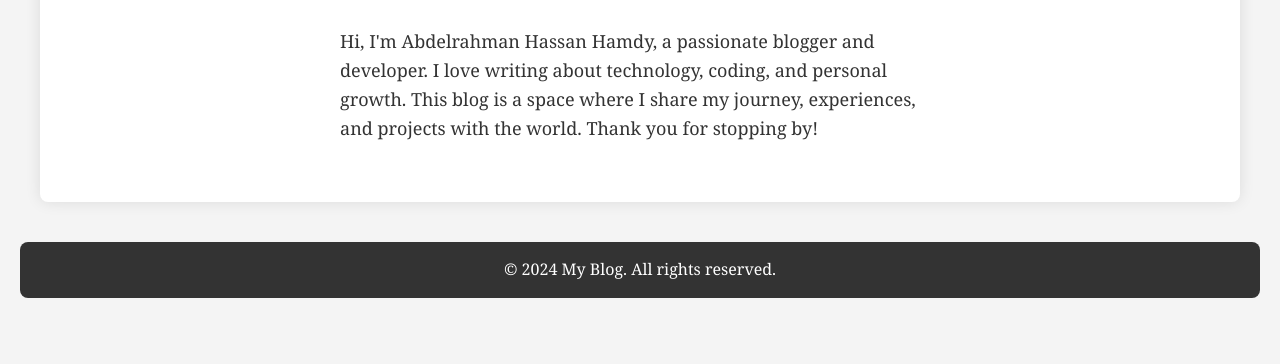
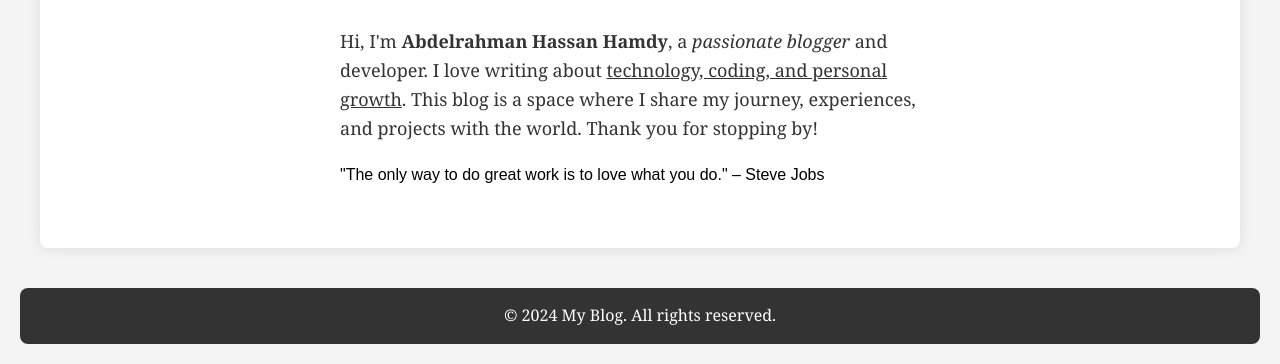
Before and after one commit to Abdurahman-hassan/myBlog, a plain HTML site: page about.html in a window 1280 px wide. Shown: the part 450-814 px from the top of the page. Drawn offline with Linux system fonts and the light colour scheme.

Commit message:
include <b> for bold, <em> for italic, and <u> for underline properties inside your paragraph tag and also include <blockquote>(opens in a new tab) in your project.

```diff
--- a/about.html
+++ b/about.html
@@ -26,9 +26,12 @@
         </aside>
         <h2>About Me</h2>
         <p>
-            Hi, I'm Abdelrahman Hassan Hamdy, a passionate blogger and developer. I love writing about technology, coding, and personal growth.
-            This blog is a space where I share my journey, experiences, and projects with the world. Thank you for stopping by!
+            Hi, I'm <b>Abdelrahman Hassan Hamdy</b>, a <em>passionate blogger</em> and developer.
+            I love writing about <u>technology, coding, and personal growth</u>. This blog is a space where I share my journey, experiences, and projects with the world. Thank you for stopping by!
         </p>
+        <blockquote>
+            "The only way to do great work is to love what you do." – Steve Jobs
+        </blockquote>
     </section>
 </main>
 
```
